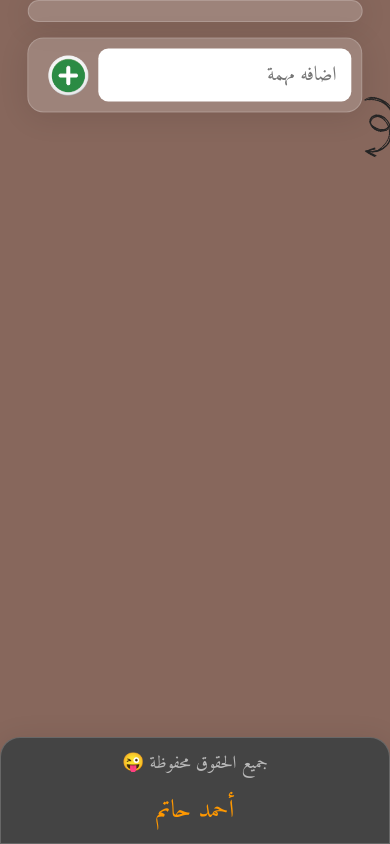
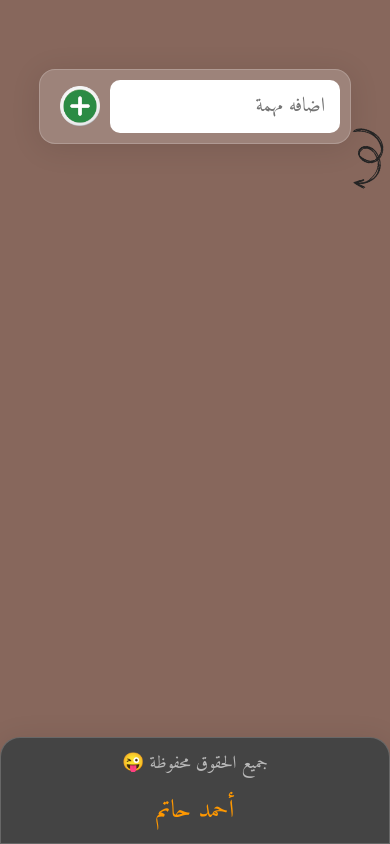
Before and after one commit to ahmad-hatem-1/task-appp, a plain HTML site: page index.html in a window 390 px wide. Drawn offline with Linux system fonts and the light colour scheme.

Commit message:
Update style.css

```diff
--- a/css/style.css
+++ b/css/style.css
@@ -6,9 +6,11 @@
     font-family: 'Amiri', serif;
 }
 
+
 body {
     background-color: #795548e3;
-
+    height: 100vh;
+    overflow: hidden;
 }
 
 main {
@@ -16,17 +18,25 @@ main {
     overflow: hidden;
 }
 
-main form {
-    position: absolute;
-    z-index: 10;
-    top: 1%;
-    left: 50%;
-    transform: translate(-50%, 50%);
+.container {
+    width: 50%;
+    margin: 0 auto;
+    height: 100%;
+    padding: 50px 0;
+    display: flex;
+    flex-direction: column;
+    align-items: center;
+    justify-content: space-evenly;
+}
+
+
+form {
+    position: relative;
+    width: 100%;
     display: flex;
     background: #777;
     padding: 10px;
     border-radius: 15px;
-    width: 50%;
     background: rgba(255, 255, 255, 0.19);
     border-radius: 16px;
     box-shadow: 0 4px 30px rgba(0, 0, 0, 0.1);
@@ -80,14 +90,8 @@ input:first-child:focus {
 }
 
 .text-tasc {
-    width: 50%;
-    max-height: calc(100% - 22%);
-    position: relative;
-    right: 50%;
-    top: 15%;
-    transform: translateX(50%);
-    display: flex;
-    flex-flow: column;
+    width: 100%;
+    height: calc(70%);
     background: #777;
     border-radius: 15px;
     cursor: pointer;
@@ -97,12 +101,33 @@ input:first-child:focus {
     border-radius: 16px;
     box-shadow: 0 4px 30px rgba(0, 0, 0, 0.1);
     border: 1px solid rgba(255, 255, 255, 0.19);
+    transform: translateX(100%);
+    opacity: 0;
+    transition: 0.3s;
+    transition-property:opacity , transform;
 }
 
-.text-tasc::-webkit-scrollbar {
-    width: 1px;
+::-webkit-scrollbar-track {
+    -webkit-box-shadow: inset 0 0 6px rgba(0, 0, 0, 0.3);
+    background-color: #F5F5F5;
 }
 
+::-webkit-scrollbar {
+    width: 10px;
+    background-color: #F5F5F5;
+}
+
+::-webkit-scrollbar-thumb {
+    background-color: #F90;
+    background-image: -webkit-linear-gradient(45deg,
+            rgba(255, 255, 255, .2) 25%,
+            transparent 25%,
+            transparent 50%,
+            rgba(255, 255, 255, .2) 50%,
+            rgba(255, 255, 255, .2) 75%,
+            transparent 75%,
+            transparent)
+}
 .tasc,
 .done {
     width: 100%;
@@ -143,9 +168,9 @@ input:first-child:focus {
 
 form>img:first-of-type {
     position: absolute;
-    width: 115px;
-    top: 70%;
-    right: -84px;
+    width: 207px;
+    top: 103%;
+    right: -141px;
     z-index: -30;
     transform: translateY(-30%) rotate(-11deg);
 }
@@ -167,7 +192,6 @@ form>img:first-of-type {
 }
 
 #dellAll {
-    position: absolute;
     width: 50%;
     padding: 5px 10px;
     color: #fff;
@@ -175,13 +199,11 @@ form>img:first-of-type {
     border: 2px solid tomato;
     border-radius: 10px;
     text-align-last: center;
-    bottom: 110px;
-    right: 50%;
     cursor: pointer;
-    transform: translateX(200%);
     opacity: 0;
     transition: 1s;
     transition-property: transform, opacity, color, background-color;
+    transform: translateX(50px);
 
 }
 
@@ -191,24 +213,22 @@ form>img:first-of-type {
 }
 
 .show {
-    transform: translateX(50%) !important;
+    transform: translateX(0) !important;
     opacity: 1 !important;
 }
 
 @media (max-width:768px) {
 
-    main form {
-        width: 86%;
-        top: 0;
+    .container {
+        width: 80%;
+
     }
 
 
 
     .text-tasc {
-        width: 86%;
         max-height: 600px;
         top: 18%;
-
     }
 
 
@@ -230,13 +250,13 @@ form>img:first-of-type {
 }
 
 footer {
+    position: relative;
     background: #444;
     border-radius: 20px 20px 0 0;
     box-shadow: 0 4px 30px rgba(0, 0, 0, 0.1);
     backdrop-filter: blur(19.4px);
     -webkit-backdrop-filter: blur(19.4px);
     border: 1px solid rgba(255, 255, 255, 0.19);
-
     text-align: center;
     width: 100%;
     color: #B9B9B9;
```
